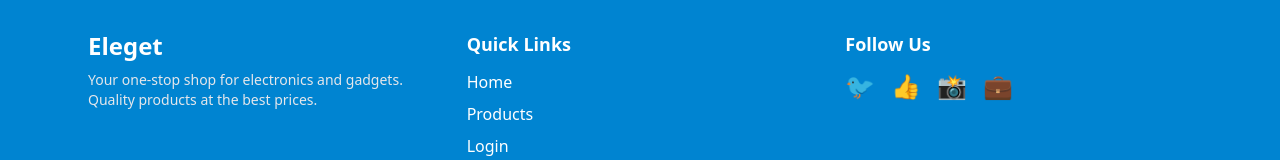
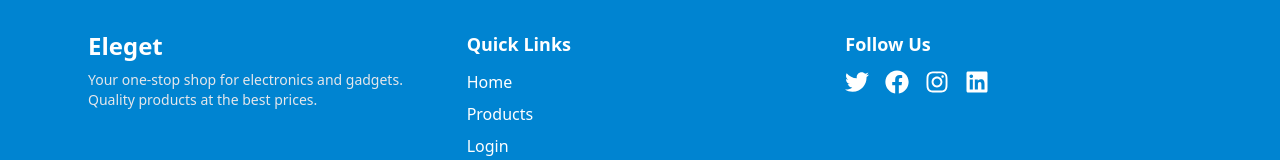
Before and after one commit to rabiul3000/product-management, a Next.js app: page / in a window 1280 px wide. Shown: the part 1886-2046 px from the top of the page. Built offline with nearby package versions, Linux system fonts and the light colour scheme; no server answers.

Commit message:
footer icons updated

```diff
--- a/package.json
+++ b/package.json
@@ -12,7 +12,8 @@
     "next": "15.5.0",
     "next-auth": "^4.24.11",
     "react": "19.1.0",
-    "react-dom": "19.1.0"
+    "react-dom": "19.1.0",
+    "react-icons": "^5.5.0"
   },
   "devDependencies": {
     "@eslint/eslintrc": "^3",
--- a/src/app/components/Footer.tsx
+++ b/src/app/components/Footer.tsx
@@ -1,5 +1,6 @@
 import React from "react";
 import Link from "next/link";
+import { FaTwitter, FaFacebook, FaInstagram, FaLinkedin } from "react-icons/fa";
 
 const Footer = () => {
   return (
@@ -50,28 +51,28 @@ const Footer = () => {
               target="_blank"
               className="hover:text-gray-300"
             >
-              🐦
+              <FaTwitter />
             </a>
             <a
               href="https://facebook.com"
               target="_blank"
               className="hover:text-gray-300"
             >
-              👍
+              <FaFacebook />
             </a>
             <a
               href="https://instagram.com"
               target="_blank"
               className="hover:text-gray-300"
             >
-              📸
+              <FaInstagram />
             </a>
             <a
-              href="https://linkedin.com"
+              href="https://linkedin.com/in/rabiul3000"
               target="_blank"
               className="hover:text-gray-300"
             >
-              💼
+              <FaLinkedin />
             </a>
           </div>
         </div>
```
Also changed, not shown: 1 other file (tests, documents, lock files or other folders).
